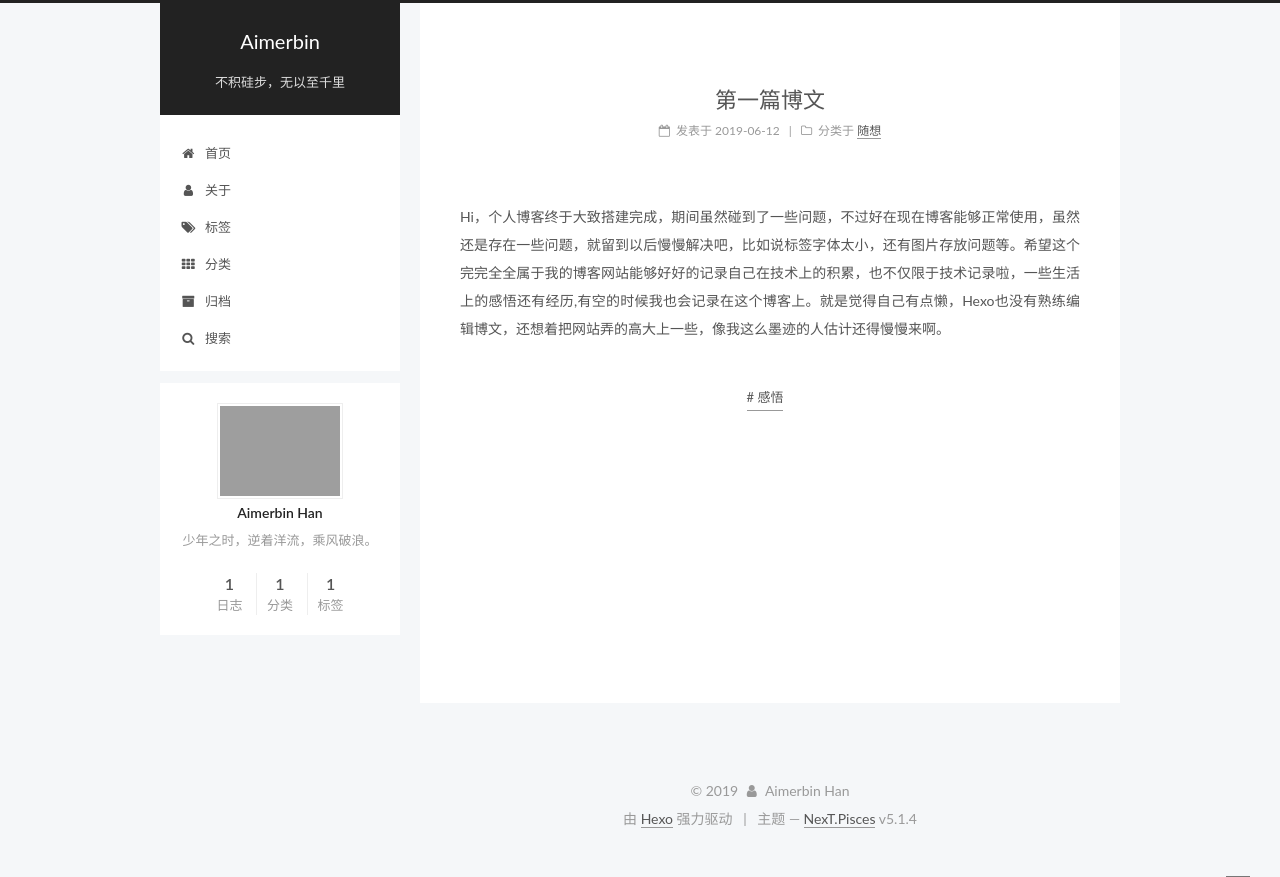
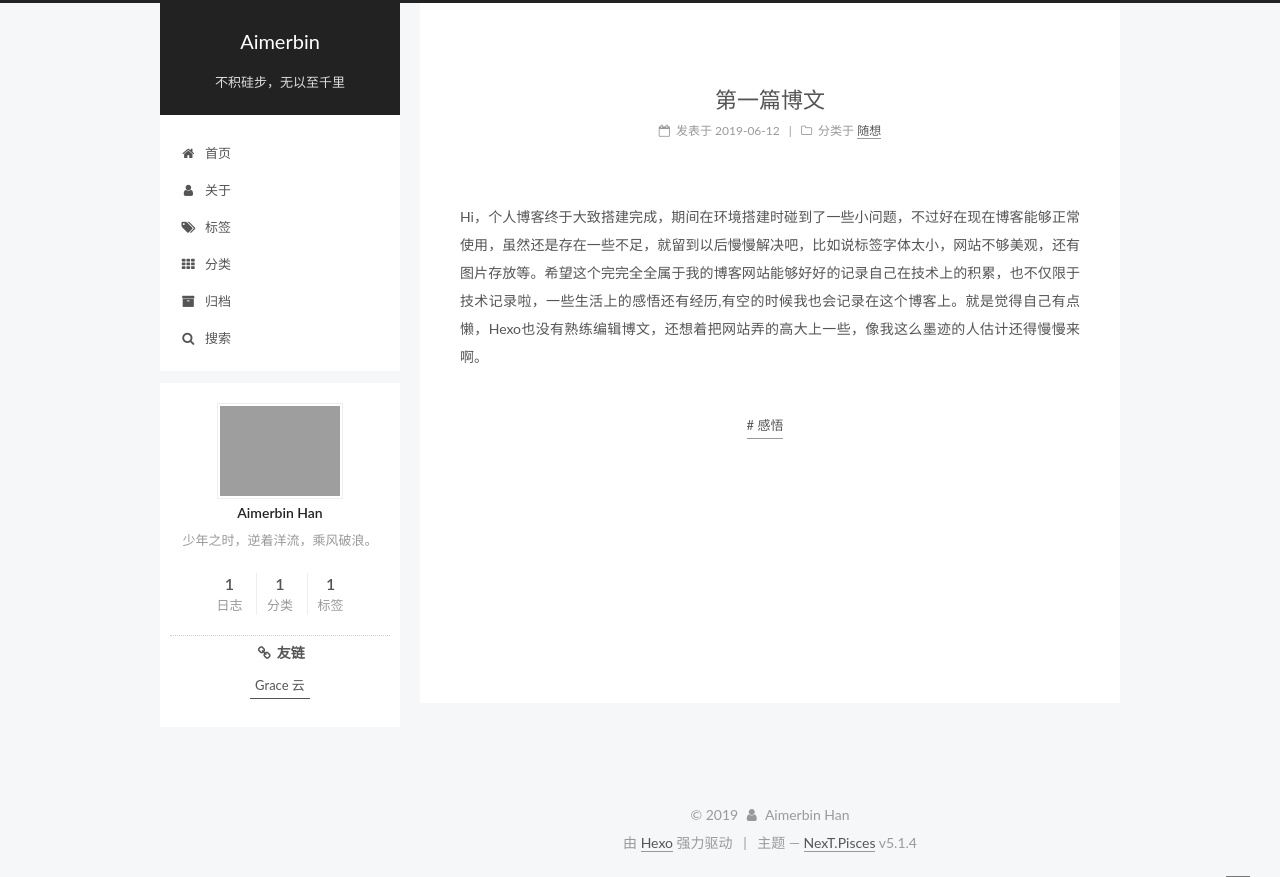
Before and after one commit to yaliJU/yaliJU.github.io, a plain HTML site: page 2019/06/12/hello-world/index.html in a window 1280 px wide. Before the commit the page ends 853 px from the top, so only its background shows below. Drawn offline with Linux system fonts and the light colour scheme; grey boxes are pictures that could not be loaded.

Commit message:
Site updated: 2019-06-26 14:26:09

```diff
--- a/2019/06/12/hello-world/index.html
+++ b/2019/06/12/hello-world/index.html
@@ -79,18 +79,18 @@
 
 
 
-<meta name="description" content="Hi，个人博客终于大致搭建完成，期间虽然碰到了一些问题，不过好在现在博客能够正常使用，虽然还是存在一些问题，就留到以后慢慢解决吧，比如说标签字体太小，还有图片存放问题等。希望这个完完全全属于我的博客网站能够好好的记录自己在技术上的积累，也不仅限于技术记录啦，一些生活上的感悟还有经历,有空的时候我也会记录在这个博客上。就是觉得自己有点懒，Hexo也没有熟练编辑博文，还想着把网站弄的高大上一些，像我这">
+<meta name="description" content="Hi，个人博客终于大致搭建完成，期间在环境搭建时碰到了一些小问题，不过好在现在博客能够正常使用，虽然还是存在一些不足，就留到以后慢慢解决吧，比如说标签字体太小，网站不够美观，还有图片存放等。希望这个完完全全属于我的博客网站能够好好的记录自己在技术上的积累，也不仅限于技术记录啦，一些生活上的感悟还有经历,有空的时候我也会记录在这个博客上。就是觉得自己有点懒，Hexo也没有熟练编辑博文，还想着把网站弄">
 <meta name="keywords" content="感悟">
 <meta property="og:type" content="article">
 <meta property="og:title" content="第一篇博文">
 <meta property="og:url" content="http://yoursite.com/2019/06/12/hello-world/index.html">
 <meta property="og:site_name" content="Aimerbin">
-<meta property="og:description" content="Hi，个人博客终于大致搭建完成，期间虽然碰到了一些问题，不过好在现在博客能够正常使用，虽然还是存在一些问题，就留到以后慢慢解决吧，比如说标签字体太小，还有图片存放问题等。希望这个完完全全属于我的博客网站能够好好的记录自己在技术上的积累，也不仅限于技术记录啦，一些生活上的感悟还有经历,有空的时候我也会记录在这个博客上。就是觉得自己有点懒，Hexo也没有熟练编辑博文，还想着把网站弄的高大上一些，像我这">
+<meta property="og:description" content="Hi，个人博客终于大致搭建完成，期间在环境搭建时碰到了一些小问题，不过好在现在博客能够正常使用，虽然还是存在一些不足，就留到以后慢慢解决吧，比如说标签字体太小，网站不够美观，还有图片存放等。希望这个完完全全属于我的博客网站能够好好的记录自己在技术上的积累，也不仅限于技术记录啦，一些生活上的感悟还有经历,有空的时候我也会记录在这个博客上。就是觉得自己有点懒，Hexo也没有熟练编辑博文，还想着把网站弄">
 <meta property="og:locale" content="zh-Hans">
-<meta property="og:updated_time" content="2019-06-15T09:08:54.413Z">
+<meta property="og:updated_time" content="2019-06-15T09:54:22.107Z">
 <meta name="twitter:card" content="summary">
 <meta name="twitter:title" content="第一篇博文">
-<meta name="twitter:description" content="Hi，个人博客终于大致搭建完成，期间虽然碰到了一些问题，不过好在现在博客能够正常使用，虽然还是存在一些问题，就留到以后慢慢解决吧，比如说标签字体太小，还有图片存放问题等。希望这个完完全全属于我的博客网站能够好好的记录自己在技术上的积累，也不仅限于技术记录啦，一些生活上的感悟还有经历,有空的时候我也会记录在这个博客上。就是觉得自己有点懒，Hexo也没有熟练编辑博文，还想着把网站弄的高大上一些，像我这">
+<meta name="twitter:description" content="Hi，个人博客终于大致搭建完成，期间在环境搭建时碰到了一些小问题，不过好在现在博客能够正常使用，虽然还是存在一些不足，就留到以后慢慢解决吧，比如说标签字体太小，网站不够美观，还有图片存放等。希望这个完完全全属于我的博客网站能够好好的记录自己在技术上的积累，也不仅限于技术记录啦，一些生活上的感悟还有经历,有空的时候我也会记录在这个博客上。就是觉得自己有点懒，Hexo也没有熟练编辑博文，还想着把网站弄">
 
 
 
@@ -384,7 +384,7 @@
 
 
 
-        <p>Hi，个人博客终于大致搭建完成，期间虽然碰到了一些问题，不过好在现在博客能够正常使用，虽然还是存在一些问题，就留到以后慢慢解决吧，比如说标签字体太小，还有图片存放问题等。希望这个完完全全属于我的博客网站能够好好的记录自己在技术上的积累，也不仅限于技术记录啦，一些生活上的感悟还有经历,有空的时候我也会记录在这个博客上。就是觉得自己有点懒，Hexo也没有熟练编辑博文，还想着把网站弄的高大上一些，像我这么墨迹的人估计还得慢慢来啊。</p>
+        <p>Hi，个人博客终于大致搭建完成，期间在环境搭建时碰到了一些小问题，不过好在现在博客能够正常使用，虽然还是存在一些不足，就留到以后慢慢解决吧，比如说标签字体太小，网站不够美观，还有图片存放等。希望这个完完全全属于我的博客网站能够好好的记录自己在技术上的积累，也不仅限于技术记录啦，一些生活上的感悟还有经历,有空的时候我也会记录在这个博客上。就是觉得自己有点懒，Hexo也没有熟练编辑博文，还想着把网站弄的高大上一些，像我这么墨迹的人估计还得慢慢来啊。</p>
 
 
     </div>
@@ -515,6 +515,20 @@
 
 
 
+
+            <div class="links-of-blogroll motion-element links-of-blogroll-inline">
+              <div class="links-of-blogroll-title">
+                <i class="fa  fa-fw fa-link"></i>
+                友链
+              </div>
+              <ul class="links-of-blogroll-list">
+
+                  <li class="links-of-blogroll-item">
+                    <a href="https://unknown.yuzhouwan.com/" title="Grace 云" target="_blank">Grace 云</a>
+                  </li>
+
+              </ul>
+            </div>
 
 
 
--- a/search.xml
+++ b/search.xml
@@ -8,7 +8,7 @@
       <link href="/2019/06/12/hello-world/"/>
       <url>/2019/06/12/hello-world/</url>
 
-        <content type="html"><![CDATA[<p>Hi，个人博客终于大致搭建完成，期间虽然碰到了一些问题，不过好在现在博客能够正常使用，虽然还是存在一些问题，就留到以后慢慢解决吧，比如说标签字体太小，还有图片存放问题等。希望这个完完全全属于我的博客网站能够好好的记录自己在技术上的积累，也不仅限于技术记录啦，一些生活上的感悟还有经历,有空的时候我也会记录在这个博客上。就是觉得自己有点懒，Hexo也没有熟练编辑博文，还想着把网站弄的高大上一些，像我这么墨迹的人估计还得慢慢来啊。</p>]]></content>
+        <content type="html"><![CDATA[<p>Hi，个人博客终于大致搭建完成，期间在环境搭建时碰到了一些小问题，不过好在现在博客能够正常使用，虽然还是存在一些不足，就留到以后慢慢解决吧，比如说标签字体太小，网站不够美观，还有图片存放等。希望这个完完全全属于我的博客网站能够好好的记录自己在技术上的积累，也不仅限于技术记录啦，一些生活上的感悟还有经历,有空的时候我也会记录在这个博客上。就是觉得自己有点懒，Hexo也没有熟练编辑博文，还想着把网站弄的高大上一些，像我这么墨迹的人估计还得慢慢来啊。</p>]]></content>
 
 
       <categories>
```
Also changed, not shown: about/index.html (+14 -0 lines), archives/2019/06/index.html (+14 -0 lines), archives/2019/index.html (+14 -0 lines), archives/index.html (+14 -0 lines), categories/index.html (+14 -0 lines), categories/随想/index.html (+14 -0 lines), index.html (+15 -1 lines), tags/index.html (+14 -0 lines), tags/感悟/index.html (+14 -0 lines).
